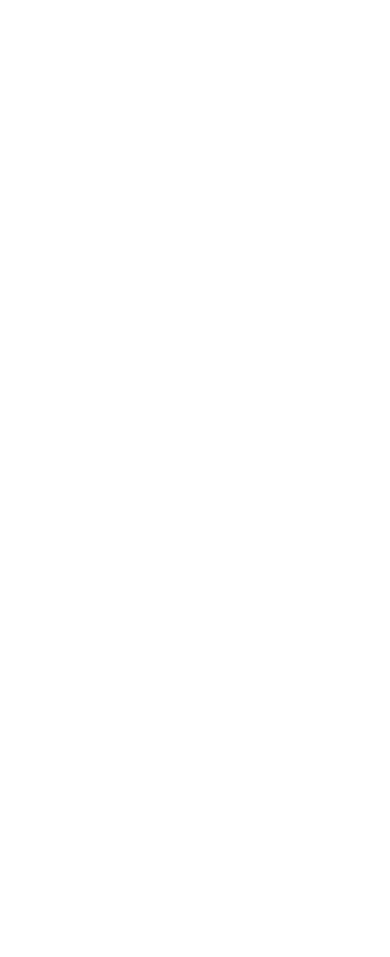
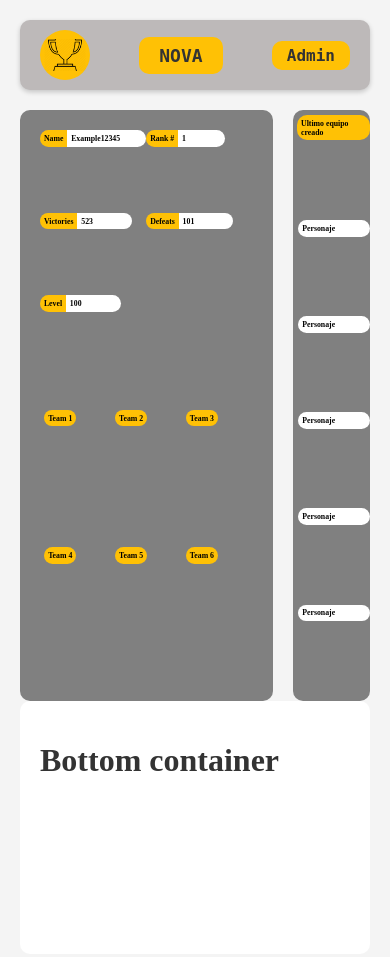
Before and after one commit to Cfornaro/Nova, a website: page public/pages/user.html in a window 390 px wide. Before the commit the page ends 844 px from the top, so only its background shows below. Drawn offline with Linux system fonts and the light colour scheme.

Commit message:
-Pagina principal completa (excepto la barra de busqueda) -Pagina user mayoria del grid completo (falta verificar y hacer retoques para que sea mejor responsive)

```diff
--- a/package.json
+++ b/package.json
@@ -28,6 +28,7 @@
   "homepage": "https://github.com/Cfornaro/Nova#readme",
   "dependencies": {
     "@prisma/client": "^6.3.1",
+    "cors": "^2.8.5",
     "dotenv": "^16.4.7",
     "express": "^4.21.2"
   },
--- a/public/js/components/navbar.js
+++ b/public/js/components/navbar.js
@@ -4,9 +4,11 @@ export function loadNavbar() {
 
     navbar.innerHTML = `
         <div class="navbar-container">
-            <div class="navbar-logo"></div> <!-- Círculo amarillo -->
+            <div class="navbar-logo">
+                <img src="../Images/LogoAlternative.png" alt="Logo">
+                </div>
             <div class="navbar-title">NOVA</div> <!-- Título -->
-            <button class="navbar-admin-btn">Admin</button> <!-- Botón Admin -->
+            <div class="navbar-admin-btn">Admin</> <!-- Señalización de cuenta de Admin -->
         </div>
     `;
 
@@ -16,9 +18,9 @@ export function loadNavbar() {
     placeholder.appendChild(navbar);
 //-----------------------------------------------------------------------
 
+    // ante el evento click reedirijimos a otra pagina
+    document.querySelector('.navbar-title').addEventListener('click', () => {
+        window.location.href = '/';
+    });
 
-    // ante el evento click reedirijimos a otra pagina
-    document.querySelector('.navbar-admin-btn').addEventListener('click', () => {
-        window.location.href = '/pages/admin.html';
-    });
 }
--- a/public/pages/user.html
+++ b/public/pages/user.html
@@ -0,0 +1,136 @@
+<!DOCTYPE html>
+<html lang="es">
+
+
+<head>
+  <meta charset="UTF-8">
+  <meta name="viewport" content="width=device-width, initial-scale=1.0">
+  <title>Inicio</title>
+  <link rel="stylesheet" href="../styles/style.css">
+  <link rel="stylesheet" href="../styles/components/navbar.css">
+  <link rel="stylesheet" href="../styles/components/button.css">
+  <link rel="stylesheet" href="../styles/components/playergrid.css">
+</head>
+
+
+<body>
+  <nav id="navbar-placeholder"> </nav>
+  <div class="main-container">
+    <div class="top-container">
+        <div class="left-container">
+            <div class="top-left-container">
+                <div class="top-lele-container">
+                    <h1 class="title">
+                    <div class="label">Name</div>
+                    <div class="data">Example12345</div>
+                    </h1>
+                </div>
+                <div class="top-leri-container">
+                    <h1 class="title">
+                    <div class="label">Rank #</div>
+                    <div class="data">1</div>
+                    </h1>
+                </div>
+            </div>
+            <div class="below-top-left-container">
+                <div class="below-top-lele-container">
+                    <h1 class="title">
+                    <div class="label">Victories</div>
+                    <div class="data">523</div>
+                    </h1></div>
+                <div class="below-top-leri-container">
+                    <h1 class="title">
+                    <div class="label">Defeats</div>
+                    <div class="data">101</div>
+                    </h1></div>
+            </div>
+            <div class="midle-left-container">
+                <h1 class="title">
+                <div class="label">Level</div>
+                <div class="data">100</div>
+                </h1>
+            </div>
+            <div class="bottom-left-container">
+                <div class="boup-left-container">
+                    <div class="boup-lele-container">
+                        <h1 class="title">
+                        <div class="labelTeam">Team 1</div>
+                        </h1>
+                    </div>
+                    <div class="boup-lemi-container">
+                        <h1 class="title">
+                        <div class="labelTeam">Team 2</div>
+                        </h1>
+                    </div>
+                    <div class="boup-leri-container">
+                        <h1 class="title">
+                        <div class="labelTeam">Team 3</div>
+                        </h1>
+                    </div>
+                </div>
+                <div class="bobo-left-container">
+                    <div class="bobo-lele-container">
+                        <h1 class="title">
+                        <div class="labelTeam">Team 4</div>
+                        </h1>
+                    </div>
+                    <div class="bobo-lemi-container">
+                        <h1 class="title">
+                        <div class="labelTeam">Team 5</div>
+                        </h1>
+                    </div>
+                    <div class="bobo-leri-container">
+                        <h1 class="title">
+                        <div class="labelTeam">Team 6</div>
+                        </h1>
+                    </div>
+                </div>
+            </div>
+        </div>
+        <div class="right-container">
+            <div class="right-top-container">
+                <h1 class="title">
+                    <div class="labelTeam">Ultimo equipo creado</div>
+                </h1>
+            </div>
+            <div class="right-below-top-container">
+                <h1 class="title">
+                    <div class="dataPersonaje">Personaje</div>
+                </h1>
+            </div>
+            <div class="right-upper-midle-container">
+                <h1 class="title">
+                <div class="dataPersonaje">Personaje</div>
+                </h1>
+            </div>
+            <div class="right-bottom-midle-container">
+                <h1 class="title">
+                <div class="dataPersonaje">Personaje</div>
+                </h1>
+            </div>
+            <div class="right-up-bottom-container">
+                <h1 class="title">
+                <div class="dataPersonaje">Personaje</div>
+                </h1>
+            </div>
+            <div class="right-bottom-container">
+                <h1 class="title">
+                <div class="dataPersonaje">Personaje</div>
+                </h1>
+            </div>
+        </div>
+    </div>
+
+    <div class="bottom-container">
+        <h1>Bottom container</h1>
+    </div>
+</div>
+
+
+
+  <script type="module">
+    import { loadNavbar } from '../js/components/navbar.js';
+
+    loadNavbar();
+
+  </script>
--- a/public/styles/components/barraBuscador.css
+++ b/public/styles/components/barraBuscador.css
@@ -2,7 +2,7 @@
     display: flex;
     justify-content: center;
     align-items: center;
-    margin: 20px;
+    padding: 20px;
     gap: 5px;
 }
 
@@ -22,7 +22,7 @@
 
 .buscador-bar button {
     padding: 10px;
-    background-color: var(--primary-color);
+    background-color: var(--secondary-light);
     border: none;
     border-radius: var(--border-radius);
     cursor: pointer;
@@ -30,5 +30,5 @@
 }
 
 .buscador-bar button:hover {
-    background-color: var(--primary-hover);
+    background-color: var(--secondary-color);
 }
--- a/public/styles/components/navbar.css
+++ b/public/styles/components/navbar.css
@@ -2,7 +2,7 @@
 .navbar {
     background-color: var(--secondary-light);
     padding: 10px 20px;
-    border-radius: var(--border-radius);
+    border-radius: 10px 10px 0px 0px;
     display: flex;
     justify-content: center;
     align-items: center;
@@ -11,24 +11,32 @@
 
 .navbar-container {
     width: 100%;
-    max-width: 800px;
     display: flex;
     justify-content: space-between;
     align-items: center;
 }
 
 .navbar-logo {
-    width: 40px;
-    height: 40px;
+    display: flex;
+    justify-content: center;
+    align-items: center;
+    width: 50px;
+    height: 50px;
     background-color: var(--primary-color);
     border-radius: 50%;
 }
+
+.navbar-logo img {
+    max-width: 85%;
+    height: auto;
+  }
 
 .navbar-title {
     background-color: var(--primary-color);
     padding: 8px 20px;
     border-radius: var(--border-radius);
     font-weight: bold;
+    cursor: pointer;
     font-family: var(--heading-font);
     font-size: 18px;
     text-align: center;
@@ -40,13 +48,12 @@
     padding: 5px 15px;
     border: none;
     border-radius: var(--border-radius);
-    cursor: pointer;
     font-family: var(--heading-font);
     font-weight: bold;
     transition: background-color 0.3s ease;
 }
 
-.navbar-admin-btn:hover {
+.navbar-title:hover {
     background-color: var(--primary-hover);
     color: var(--black);
 }
--- /dev/null
+++ b/public/styles/components/playergrid.css
@@ -0,0 +1,149 @@
+.title {
+    display: flex;
+    align-items: center;
+    font-size: 30px;
+    margin: 0px;
+}
+
+.label {
+    display: flex;
+    color: black;
+    font-weight: bold;
+    background-color: #ffc105;
+    border-radius: 10px 0px 0px 10px;
+    padding: 1vw;
+    font-size: 2vw;
+    box-sizing: border-box;
+}
+
+.labelTeam {
+    margin-left: 6%;
+    margin-top: 6%;
+    display: flex;
+    color: black;
+    font-weight: bold;
+    background-color: #ffc105;
+    border-radius: 10px 10px 10px 10px;
+    padding: 1vw;
+    font-size: 2vw;
+    box-sizing: border-box;
+}
+
+
+.data {
+    display: flex;
+    color: black;
+    background-color: white;
+    border-radius: 0px 10px 10px 0px;
+    padding: 1vw 10vw 1vw 1vw;
+    max-width: 100%;
+    font-size: 2vw;
+    word-wrap: break-word;
+    overflow:auto;
+    white-space: normal;
+    box-sizing: border-box;
+
+}
+
+.dataPersonaje {
+    margin-left: 7.5%;
+    display: flex;
+    color: black;
+    background-color: white;
+    border-radius: 10px 10px 10px 10px;
+    padding: 1vw 10vw 1vw 1vw;
+    font-size: 2vw;
+    word-wrap: break-word;
+    overflow:auto;
+    white-space: normal;
+    box-sizing: border-box;
+}
+
+.body {
+    margin: 0%;
+    padding: 0%;
+}
+
+.main-container {
+    display: grid;
+    grid-template-rows: 70% 30%;
+    grid-template-columns: 1fr;
+    height: 100vh;
+    margin: 20px 0px 0px 0px;
+}
+
+.top-container {
+    display: grid;
+    grid-template-columns: 75% 25%;
+    height: 100%;
+
+}
+
+.left-container {
+    display: grid;
+    grid-template-rows: 15% 15% 20% 50%;
+    grid-template-columns: 1fr;
+    background-color: gray;
+    padding: 20px;
+    border-radius: 10px 10px 10px 10px;
+    margin: 0px 10px 0px 0px;
+}
+
+.top-left-container {
+    display: grid;
+    grid-template-rows: 1fr;
+    grid-template-columns: 50% 50%;
+}
+
+.below-top-left-container {
+    display: grid;
+    grid-template-rows: 1fr;
+    grid-template-columns: 50% 50%;
+}
+
+.bottom-left-container {
+    display: grid;
+    grid-template-columns: 1fr;
+    grid-template-rows: 50% 50%;
+}
+
+.boup-left-container {
+    display: grid;
+    grid-template-rows: 1fr;
+    grid-template-columns:  1fr 1fr 1fr;
+}
+
+.bobo-left-container {
+    display: grid;
+    grid-template-rows: 1fr;
+    grid-template-columns:  1fr 1fr 1fr;
+}
+
+
+.right-container {
+    display: grid;
+    grid-template-columns: 1fr;
+    grid-template-rows: auto auto auto auto auto auto;
+    background-color: gray;
+    padding: 0px;
+    max-width: 100%;
+    border-radius: 10px 10px 10px 10px;
+    margin: 0px 0px 0px 10px;
+
+}
+
+.bottom-container {
+    background-color: white;
+    padding: 20px;
+    border-radius: 10px 10px 10px 10px;
+
+}
+.navbar {
+    background-color: var(--secondary-light);
+    padding: 10px 20px;
+    border-radius: 10px 10px 10px 10px;
+    display: flex;
+    justify-content: center;
+    align-items: center;
+    box-shadow: var(--box-shadow);
+}
--- a/public/styles/style.css
+++ b/public/styles/style.css
@@ -1,6 +1,6 @@
 :root {
     /* Colores primarios */
-    --primary-color: #ffc107;       /* Amarillo vibrante */
+    --primary-color: #ffc105;       /* Amarillo vibrante */
     --primary-hover: #fdd835;       /* Amarillo más suave para hover */
 
     /* Colores secundarios */
@@ -33,6 +33,39 @@ body {
     margin: 0;
     padding: 20px;
     color: var(--secondary-dark);
+
+}
+body img {
+    max-width: 100%;
+    width: 100%;
+    max-height: 500px;
+    height: auto;
+    margin: 0%;
+    padding: 0%;
+    display: block;
+
+}
+.container-image {
+    position: relative;
+    text-align: center;
+    color: white;
+    padding: 0%;
+  }
+
+.TextAbove {
+    position: absolute;
+    top: 25%;
+    left: 50%;
+    transform: translate(-50%, -50%);
+    font-size: 4vw;
+    color: #f4f4f4;
+    text-shadow: 6px 1px 6px rgba(0, 0, 0, 1);
+}
+
+.info-players-container{
+    background-color: #ffc105;
+    padding: 10px 10px;
+    border-radius: 0px 0px 10px 10px;
 }
 
 .buscador {
```
Also changed, not shown: public/pages/crearPlayer.html (+3 -4 lines), public/pages/index.html (+4 -4 lines), public/Images/Logo.png (added), public/Images/LogoAlternative.png (added), public/pages/login.html (deleted), public/pages/registrarse.html (deleted), 3 other files.
